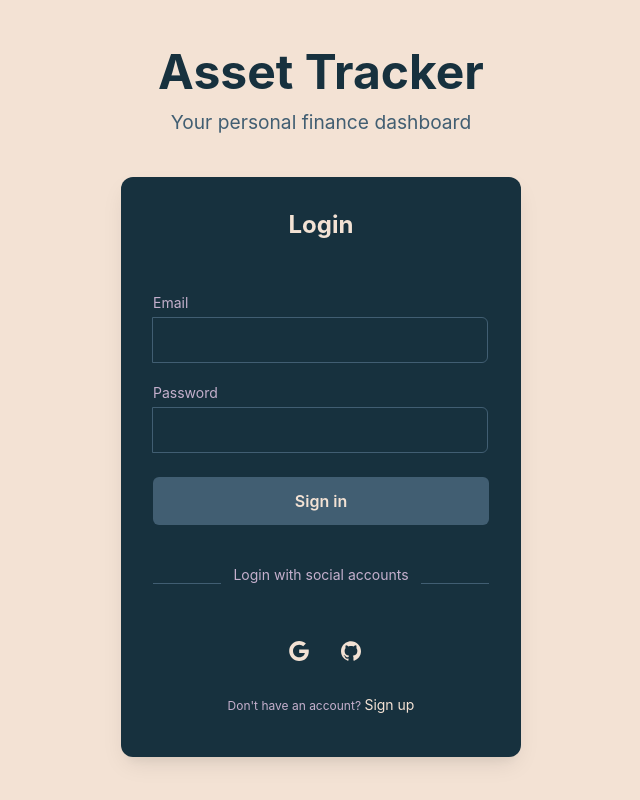
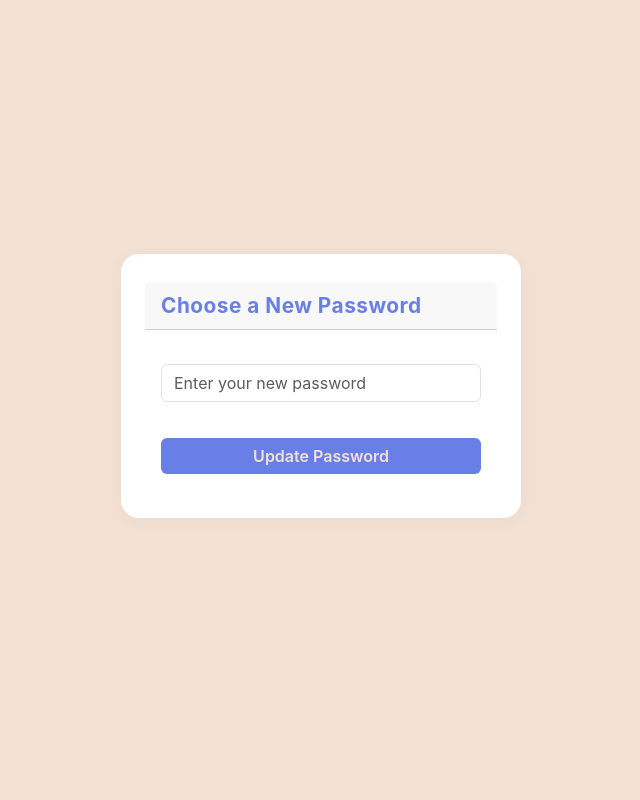
Before and after one commit to tlsstern/AssetTracker, a React (Create React App) app in the folder asset-tracker-app/: page /update-password in a window 1280 px wide. Before the commit this address led to /login. Shown: the whole page, without its empty margins (319-959 px from the left). Built offline with nearby package versions, Linux system fonts and the light colour scheme.

Commit message:
Tried to fix updatepassword

```diff
--- a/asset-tracker-app/src/App.js
+++ b/asset-tracker-app/src/App.js
@@ -142,7 +142,6 @@ function App() {
                   <Route path="/overview" element={<DataOverview expenses={expenses} />} />
                   <Route path="/add" element={<MoneyAdd onAddAsset={addAsset} assets={assets} onEditAsset={editAsset} onDeleteAsset={deleteAsset} />} />
                   <Route path="/settings" element={<Settings />} />
-                  <Route path="/update-password" element={<UpdatePassword />} />
                   <Route path="*" element={<Navigate to="/" />} />
                 </Routes>
               </div>
@@ -154,6 +153,7 @@ function App() {
       />
       <Route path="/login" element={!session ? <Login /> : <Navigate to="/" />} />
       <Route path="/verify" element={!session ? <Verify /> : <Navigate to="/" />} />
+      <Route path="/update-password" element={<UpdatePassword />} />
     </Routes>
   );
 }
--- a/asset-tracker-app/src/components/UpdatePassword.css
+++ b/asset-tracker-app/src/components/UpdatePassword.css
@@ -1,10 +1,14 @@
 .update-password-wrapper {
-  max-width: 500px;
-  margin: 2rem auto;
+  display: flex;
+  justify-content: center;
+  align-items: center;
+  min-height: 100vh;
+  background-color: #F3E2D4;
 }
 
 .update-password-wrapper .card {
-  text-align: left;
+  width: 100%;
+  max-width: 400px;
 }
 
 .update-password-wrapper .form-message {
@@ -26,11 +30,6 @@
   margin-bottom: 1.25rem;
 }
 
-.update-password-wrapper .form-group label {
-  display: block;
-  margin-bottom: 4px;
-}
-
 .update-password-wrapper .update-password-btn {
   width: 100%;
   margin-top: 1rem;
@@ -42,5 +41,4 @@
 
 .update-password-wrapper .update-password-btn:hover {
   background-color: #52758a;
-  color: #F3E2D4;
 }
--- a/asset-tracker-app/src/components/UpdatePassword.js
+++ b/asset-tracker-app/src/components/UpdatePassword.js
@@ -1,77 +1,53 @@
 import React, { useState } from 'react';
+import { useNavigate } from 'react-router-dom';
 import { supabase } from '../supabaseClient';
 import './Card.css';
 import './UpdatePassword.css';
 
 const UpdatePassword = () => {
   const [password, setPassword] = useState('');
-  const [confirmPassword, setConfirmPassword] = useState('');
   const [loading, setLoading] = useState(false);
   const [message, setMessage] = useState('');
   const [isError, setIsError] = useState(false);
+  const navigate = useNavigate();
 
   const handleUpdatePassword = async (e) => {
     e.preventDefault();
+    setLoading(true);
     setMessage('');
     setIsError(false);
 
-    if (password.length < 6) {
-      setMessage('Password must be at least 6 characters long.');
-      setIsError(true);
-      return;
-    }
-
-    if (password !== confirmPassword) {
-      setMessage('Passwords do not match.');
-      setIsError(true);
-      return;
-    }
-
-    setLoading(true);
-    const { error } = await supabase.auth.updateUser({ password: password });
+    const { error } = await supabase.auth.updateUser({ password });
 
     if (error) {
-      setMessage(error.error_description || error.message);
+      setMessage(error.message);
       setIsError(true);
     } else {
-      setMessage('Password updated successfully!');
+      setMessage('Password updated successfully! Redirecting to login...');
       setIsError(false);
-      setPassword('');
-      setConfirmPassword('');
+      setTimeout(() => navigate('/'), 2000);
     }
     setLoading(false);
   };
 
-  // Add a specific class for success messages
-  const messageClass = isError ? 'error' : message ? 'success' : '';
-
   return (
     <div className="update-password-wrapper">
       <div className="card">
-        <div className="card-header">Change Password</div>
+        <div className="card-header">Choose a New Password</div>
         <div className="card-body">
-          {message && <p className={`form-message ${messageClass}`}>{message}</p>}
+          {message && (
+            <p className={`form-message ${isError ? 'error' : 'success'}`}>
+              {message}
+            </p>
+          )}
           <form onSubmit={handleUpdatePassword} noValidate>
             <div className="form-group">
-              <label htmlFor="new-password">New Password</label>
               <input
-                id="new-password"
                 type="password"
+                placeholder="Enter your new password"
                 value={password}
                 onChange={(e) => setPassword(e.target.value)}
                 className="form-control"
-                placeholder="Enter your new password"
-              />
-            </div>
-            <div className="form-group">
-              <label htmlFor="confirm-password">Confirm New Password</label>
-              <input
-                id="confirm-password"
-                type="password"
-                value={confirmPassword}
-                onChange={(e) => setConfirmPassword(e.target.value)}
-                className="form-control"
-                placeholder="Confirm your new password"
               />
             </div>
             <button className="btn update-password-btn" disabled={loading}>
```
